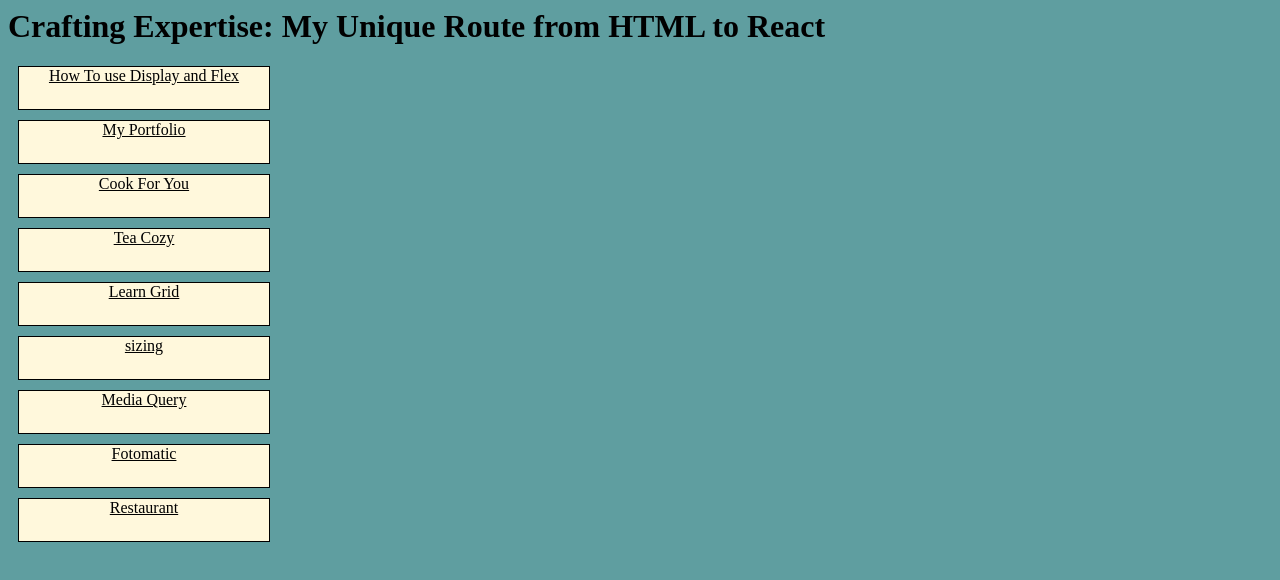
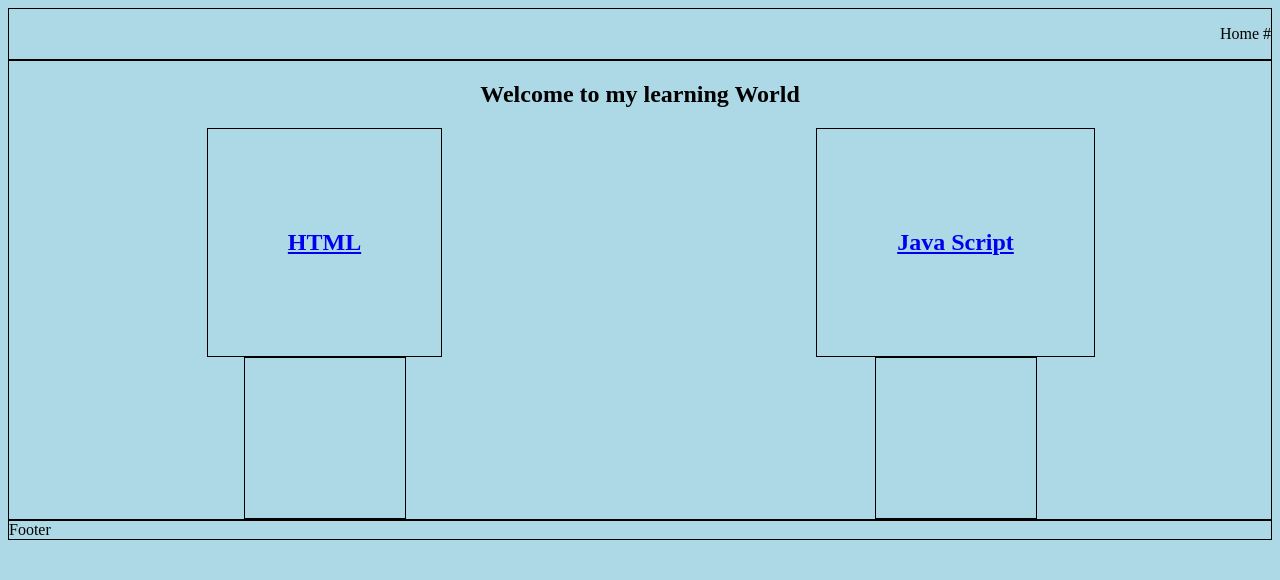
Before and after one commit to sherry-gurvinder/Restart, a plain HTML site: page index.html in a window 1280 px wide. Drawn offline with Linux system fonts and the light colour scheme.

Commit message:
Completed all the HTML and create workspace for JS

```diff
--- a/index.html
+++ b/index.html
@@ -1,60 +1,43 @@
-<html>
-    <head>
-        <title>Gurvinder</title>
-        <style>
-            body{
-                background-color: cadetblue;
+<!DOCTYPE html>
+<html lang="en">
+<head>
+    <meta charset="UTF-8">
+    <meta name="viewport" content="width=device-width, initial-scale=1.0">
+    <link href="style.css" rel="stylesheet">
+    <title>Learning</title>
+</head>
+<body>
 
-            }
-            a{
-                color: black;
-            }
-           .main .topic, .project-card{
-                width: 250px;
-        height: 42px;
-        background-color: cornsilk;
-        text-align: center;
-        border: 1px solid;
-        margin: 10px;
-            }
-        </style>
-    </head>
-    <body>
-        <div class="main">
-            <h1>Crafting Expertise: My Unique Route from HTML to React</h1>
-            <div class="learning">
-                <div class="topic">
-                    <a href="./html_Project/responsive_Display_CSS/Responsive.html">How To use Display and Flex</a>
-                </div>
+       <nav>
+        <ul>
+            <li>Home</li>
+            <li>#</li>
+        </ul>
+    </nav>
+
+    <main>
+        <section class="header">
+            <h1> Welcome to my learning World</h1>
+
+        </section>
+        <section class="projects">
+            <div class="project-item">
+                <h1><a href="index_linked.html">HTML</a></h1>
+
             </div>
-            <div class="project">
-                <div class="project-card">
-                    <a href="./html_Project/portfolio/index.html">My Portfolio</a>
+            <div class="project-item">
+                <h1><a href="Js_Practice/js.html">Java Script</a></h1>
             </div>
-                <div class="project-card">
+            <div class="project-item">
 
-                        <a href="./html_Project/Flex-Box/index.html">Cook For You</a>
-                </div>
-                <div class="project-card">
-                    <a href="./html_Project/Tea Cozy/index.html">Tea Cozy</a>
-                </div>
-                <div class="project-card">
-                    <a href="html_Project/Grid/grid.html">Learn Grid</a>
-                </div>
-                <div class="project-card">
-                    <a href="html_Project/Sizing/sizing.html">sizing</a>
-                </div>
-                <div class="project-card">
-                    <a href="html_Project/Media-Queries/media.html">Media Query</a>
-                </div>
-                <div class="project-card">
-                    <a href="html_Project/fotomatic/index.html">Fotomatic</a>
-                </div>
+            </div>
+            <div class="project-item">
 
-                <div class="project-card">
-                    <a href="html_Project/Challange_Projects/Company Home Page with Flexbox/index.html">Restaurant</a>
-                </div>
             </div>
-        </div>
-    </body>
+        </section>
+    </main>
+    <footer class="footer">
+        <section class="footer-content">Footer</section>
+    </footer>
+</body>
 </html>
--- /dev/null
+++ b/style.css
@@ -0,0 +1,41 @@
+body{
+    background: lightblue;
+}
+
+nav
+{
+  display: grid;
+  border: 1px solid;
+  grid-template-columns: 100%;
+}
+nav ul{    justify-self: end;}
+nav ul li{
+    display: inline;
+}
+main
+{
+    display: grid;
+    border: 1px solid;
+}
+
+section.header {
+    display: grid;
+    justify-content: center;
+}
+footer
+{
+    display: grid;
+    border: 1px solid;
+    margin: bottom 0;
+}
+
+.project-item {
+    border: 1px solid;
+    padding: 5rem;
+}
+
+.projects {
+    grid-template-columns: 50% 50%;
+    display: grid;
+    justify-items: center;
+}
```
Also changed, not shown: Js_Practice/js.html (added, +27 -0 lines), Js_Practice/practice_Chapter2.html (deleted, +0 -11 lines), html_Project/Challange_Projects/Company Home Page with Flexbox/css/style.css (+7 -6 lines), index_linked.html (added, +60 -0 lines), Js_Practice/js_css/style.css (added).
